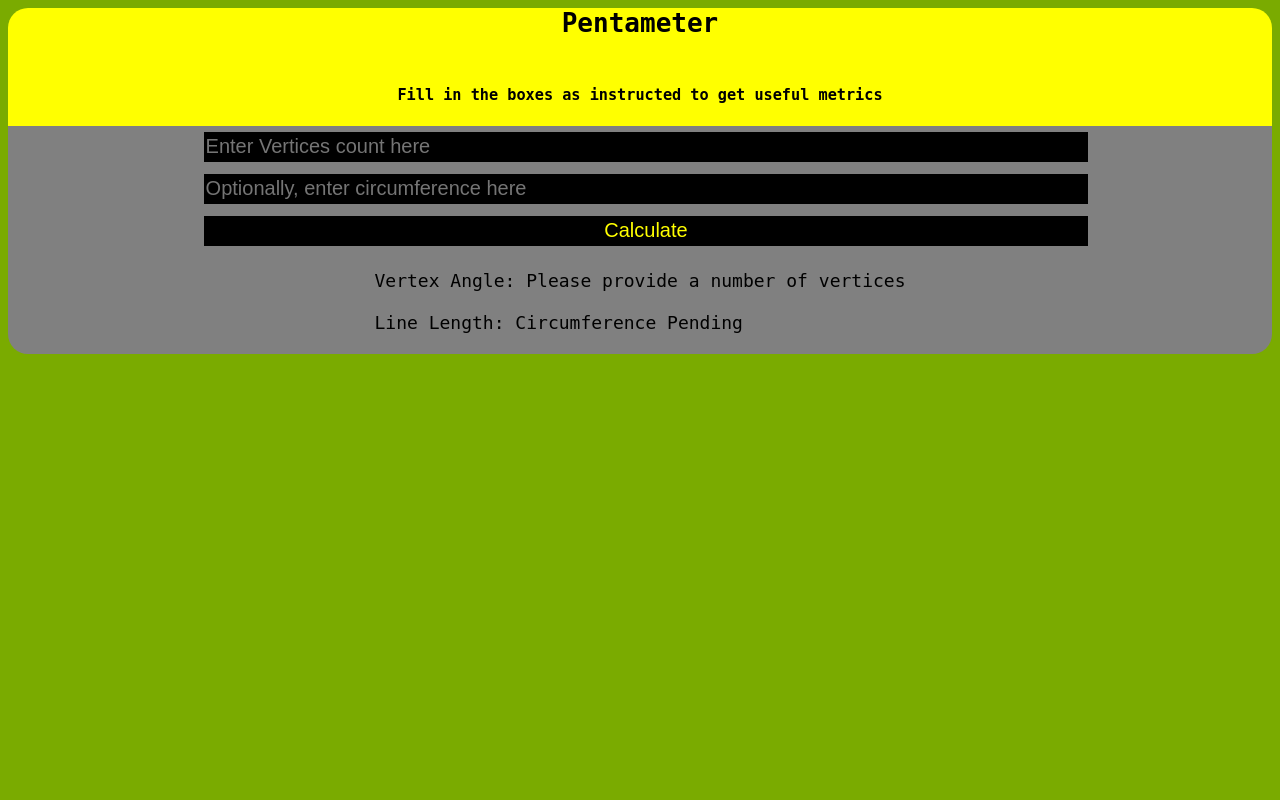
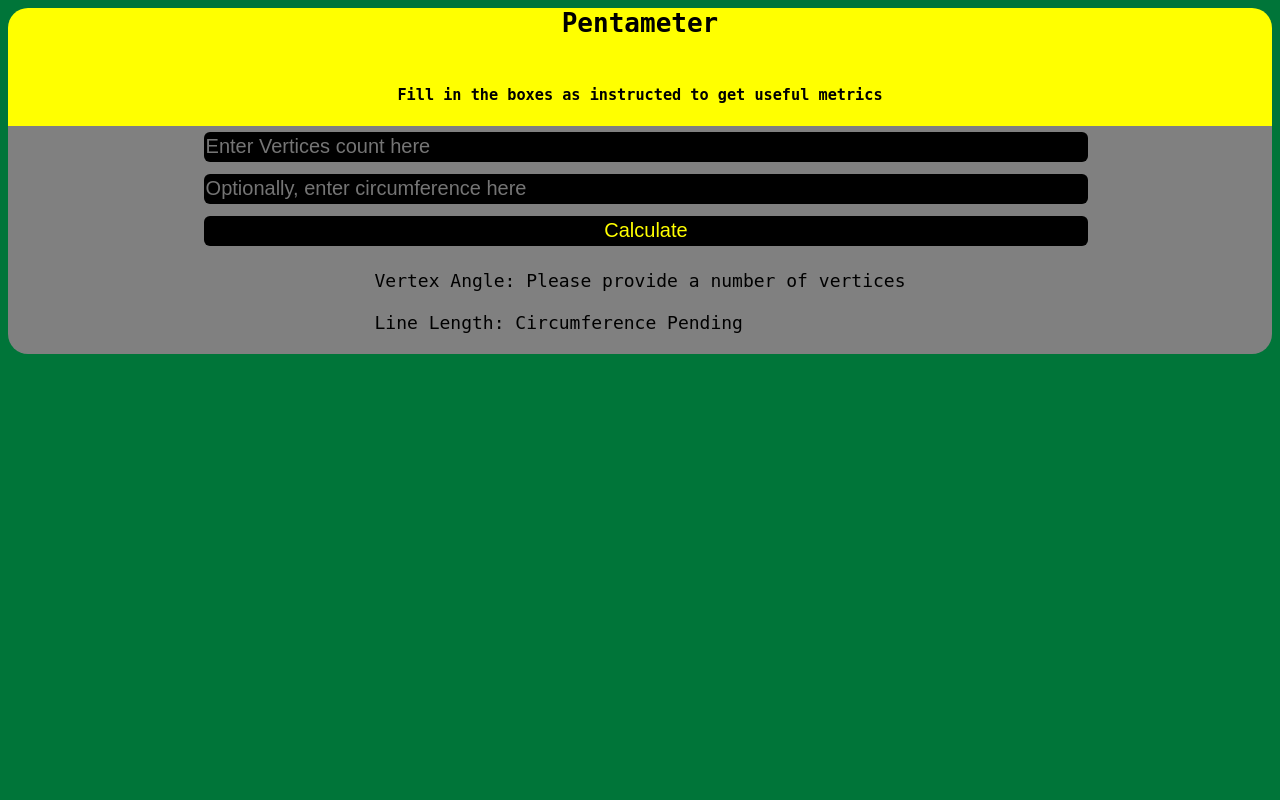
Before and after one commit to CpaterCodes/Pentameter, a PHP site: page / in a window 1280 px wide. Run offline with PHP 8.4, Linux system fonts and the light colour scheme.

Commit message:
Tweak: Added corner rounding to inputs

```diff
--- a/assets/style.css
+++ b/assets/style.css
@@ -20,7 +20,7 @@ h3 {
 
 body {
   font-family: monospace;
-  background-color: #7aab00;
+  background-color: #007539;
 }
 
 div {
@@ -37,6 +37,7 @@ form {
 }
 
 input {
+  border-radius: 6px;
   border-width: 0px;
   background-color: black;
   color: yellow;
```
